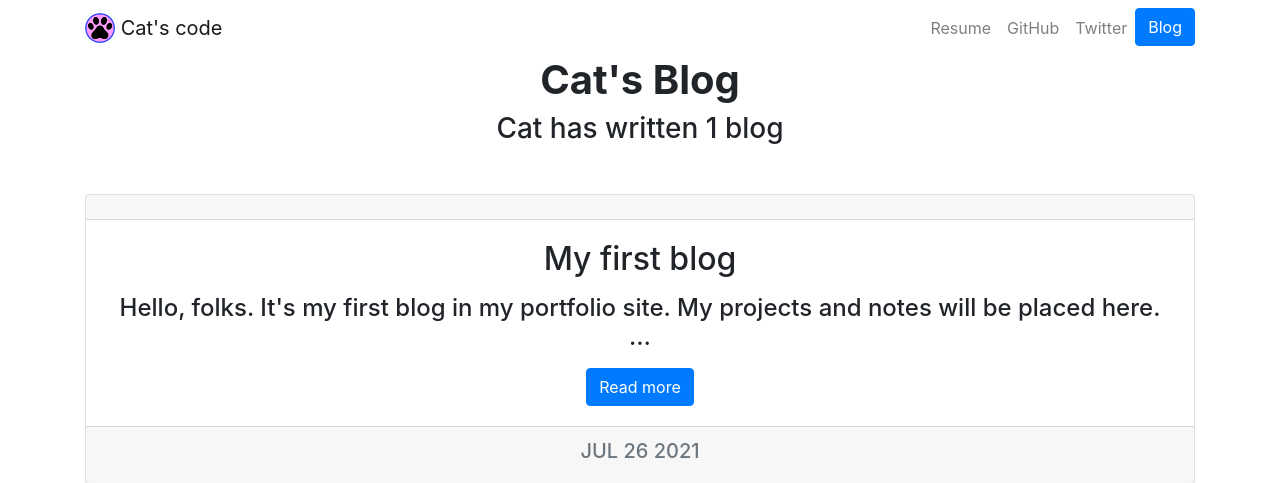
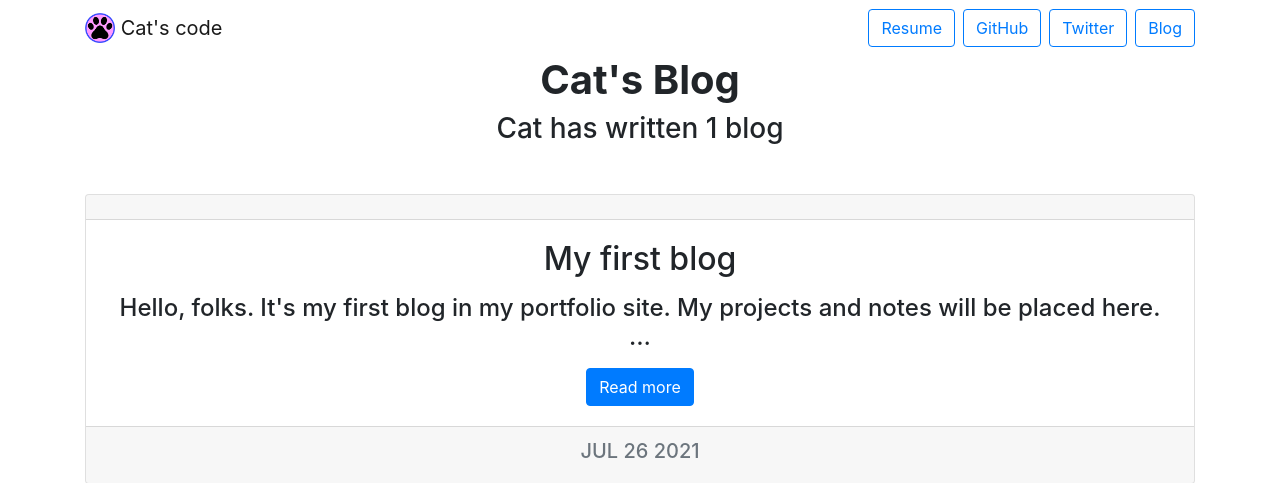
Before and after one commit to ProgMagnus/portfolio_django-site, a Django app: page /blog/ in a window 1280 px wide. Shown: the top 483 px of the page. Run offline with Django 3.2, Linux system fonts and the light colour scheme; data comes from the database, SQL or seed files in the repository; some libraries are stand-ins or nearby versions.

Commit message:
style updated

```diff
--- a/portfolio/templates/portfolio/base.html
+++ b/portfolio/templates/portfolio/base.html
@@ -32,18 +32,10 @@
       </button>
       <div class="collapse navbar-collapse text-center" id="navbarNav">
         <ul class="navbar-nav ml-auto">
-          <li class="nav-item">
-            <a class="nav-link" href="{% static 'portfolio/resume.pdf' %}">Resume</a>
-          </li>
-          <li class="nav-item">
-            <a class="nav-link" href="https://github.com/ProgMagnus" target="_blank">GitHub</a>
-          </li>
-          <li class="nav-item">
-            <a class="nav-link" href="https://twitter.com/teamofpandas" target="_blank">Twitter</a>
-          </li>
-          <li>
-            <a role="button" href="{% url 'blog:all_blogs' %}" class="btn btn-primary">Blog</a>
-          </li>
+            <a button type="button" href="{% static 'portfolio/resume.pdf' %}" class="btn btn-outline-primary mr-2">Resume</button>
+            <a button type="button" href="https://github.com/ProgMagnus" target="_blank" class="btn btn-outline-primary mr-2">GitHub</button>
+            <a button type="button" href="https://twitter.com/teamofpandas" target="_blank" class="btn btn-outline-primary mr-2">Twitter</button>
+           <a button type="button" href="{% url 'blog:all_blogs' %}" class="btn btn-outline-primary">Blog</a></button>
         </ul>
       </div>
     </div>
```
